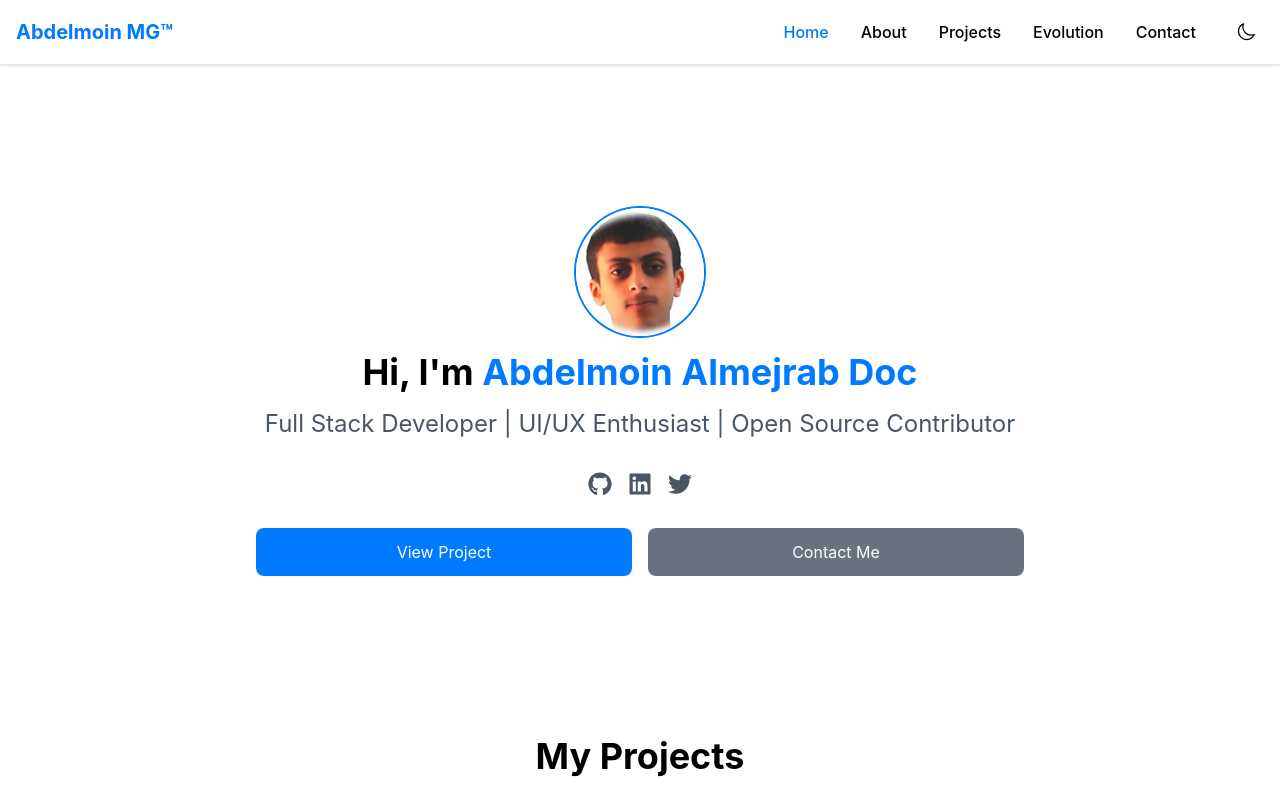
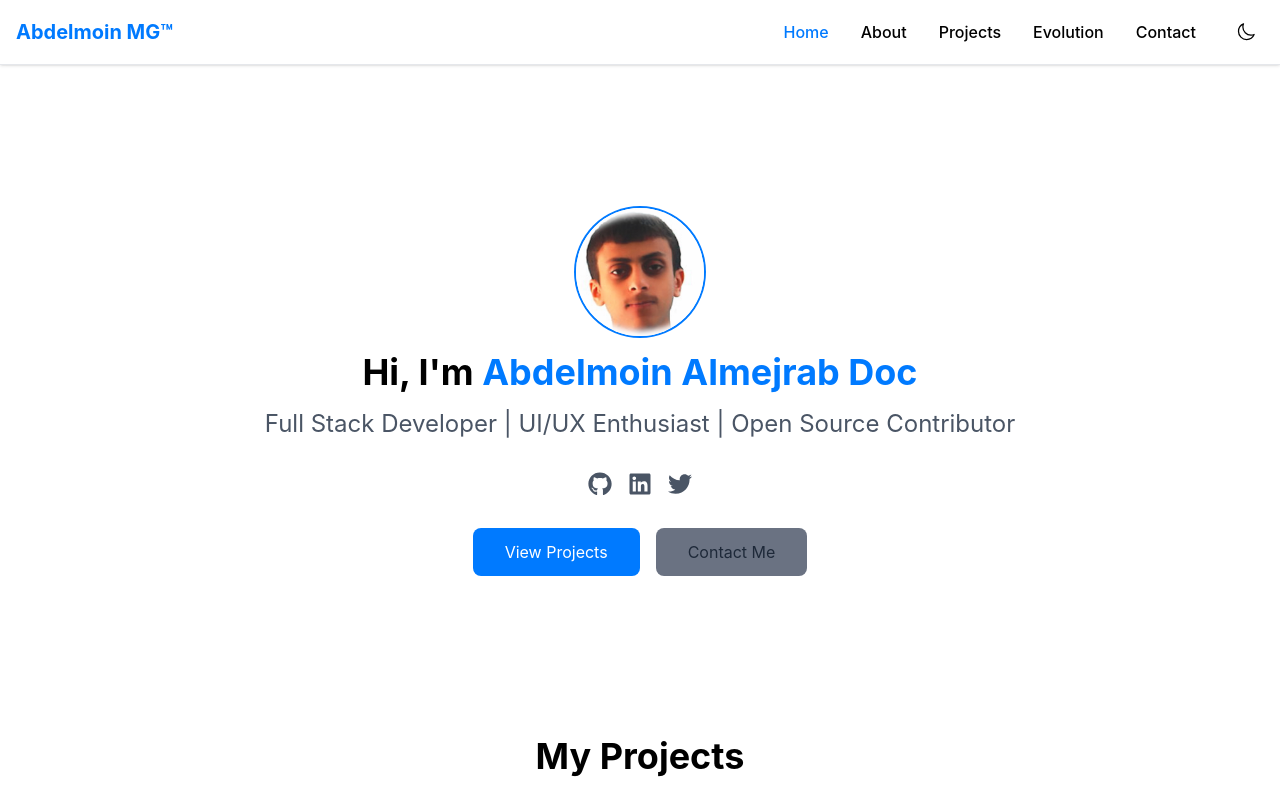
Before and after one commit to AMG218-ios/Portfolio-website, a Next.js app: page / in a window 1280 px wide. Shown: the top 796 px of the page. Built offline with nearby package versions, Linux system fonts and the light colour scheme.

Commit message:
hero section update

```diff
--- a/src/app/components/Hero.tsx
+++ b/src/app/components/Hero.tsx
@@ -48,11 +48,19 @@ const Hero = () => {
 
           </div>
           <div className='flex flex-col md:flex-row justify-center gap-4'>
-              <Link href="/project" className='bg-primary inline-block w-full md:wauto text-white px-8 py-3
-              rounded-lg hover:bg-primary/80 transition-colors'>View Project</Link>
+              <Link
+                  href="/projects"
+                  className="bg-primary inline-block w-full md:w-auto text-white px-8 py-3 rounded-lg hover:bg-primary/90 transition-colors"
+              >
+                  View Projects
+              </Link>
 
-              <Link href="/project" className='bg-gray-500 inline-block w-full md:wauto text-white
-              hover:text-gray-800 px-8 py-3 rounded-lg hover:bg-gray-300 transition-colors'>Contact Me</Link>
+              <Link
+                  href="/contact"
+                  className=" inline-block w-full bg-gray-500  md:w-auto text-gray-800 dark:text-white px-8 py-3 rounded-lg hover:bg-gray-300 dark:hover:bg-gray-600 transition-colors"
+              >
+                  Contact Me
+              </Link>
           </div>
         </div>
     </section>
--- a/src/contents/projects.ts
+++ b/src/contents/projects.ts
@@ -3,7 +3,7 @@ import {Project} from "@/types";
 
 export const projects: Project[] = [
     {
-        title: 'Lorasco',
+        title: 'Oil service',
         description: 'A full-stack oil company platform built with Laravel, php and Tailwind CSS.',
         technologies: ['Laravel', 'PHP', 'Tailwind CSS'],
         githubLink: 'https://github.com',
```
